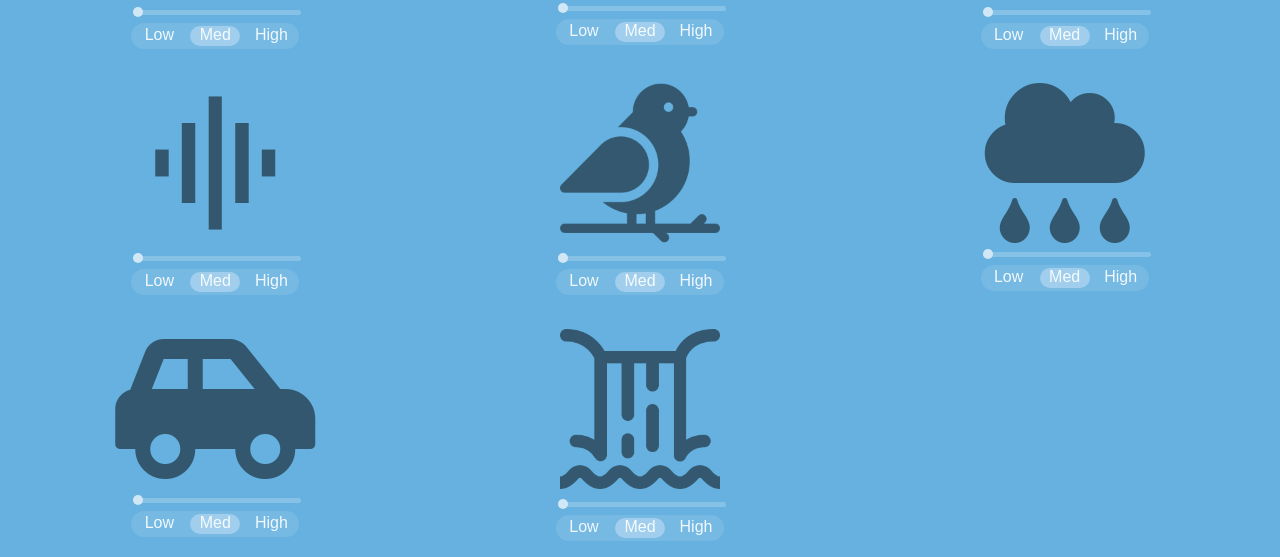
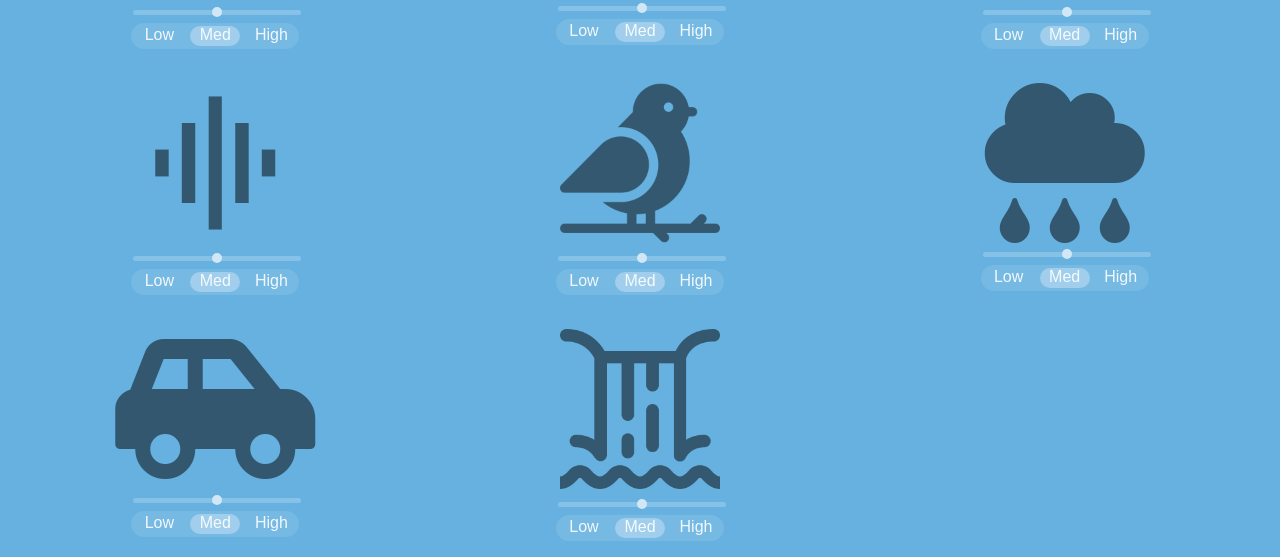
Before and after one commit to aidenbull/ambient-noise-generator, a plain HTML site: page index.html in a window 1280 px wide. Shown: the part 341-898 px from the top of the page. Drawn offline with Linux system fonts and the light colour scheme; a web font is replaced by a local one.

Commit message:
Update index.html

```diff
--- a/index.html
+++ b/index.html
@@ -551,7 +551,7 @@
 
                     <i class="sample-icon material-icons" style="opacity:0.5" id="swapImage1" onclick="playPause(this, volume1)" current-audio=medaudio1>whatshot</i>
                     <div class="sample-volume">
-                        <input class="slider" oninput="sliderVolume(this, swapImage1)" type="range" id="volume1" min="0" max="100" step="1" value="0">
+                        <input class="slider" oninput="sliderVolume(this, swapImage1)" type="range" id="volume1" min="0" max="100" step="1" value="50">
                     </div>
                     <div class="three-state-button">
                         <div class="toggle_radio">
@@ -574,7 +574,7 @@
 
                     <i class="sample-icon fas fa-wind" style="opacity:0.5" id="swapImage2" onclick="playPause(this, volume2)" current-audio=medaudio2></i>
                     <div class="sample-volume">
-                        <input class="slider" oninput="sliderVolume(this, swapImage2)" type="range" id="volume2" min="0" max="100" step="1" value="0">
+                        <input class="slider" oninput="sliderVolume(this, swapImage2)" type="range" id="volume2" min="0" max="100" step="1" value="50">
                     </div>
                     <div class="three-state-button">
                         <div class="toggle_radio">
@@ -597,7 +597,7 @@
 
                     <i class="sample-icon material-icons" style="opacity:0.5" id="swapImage3" onclick="playPause(this, volume3)" current-audio=medaudio3>waves</i>
                     <div class="sample-volume">
-                        <input class="slider" oninput="sliderVolume(this, swapImage3)" type="range" id="volume3" min="0" max="100" step="1" value="0">
+                        <input class="slider" oninput="sliderVolume(this, swapImage3)" type="range" id="volume3" min="0" max="100" step="1" value="50">
                     </div>
                     <div class="three-state-button">
                         <div class="toggle_radio">
@@ -620,7 +620,7 @@
 
                     <i class="sample-icon material-icons" style="opacity:0.5" id="swapImage4" onclick="playPause(this, volume4)" current-audio=medaudio4>graphic_eq</i>
                     <div class="sample-volume">
-                        <input class="slider" oninput="sliderVolume(this, swapImage4)" type="range" id="volume4" min="0" max="100" step="1" value="0">
+                        <input class="slider" oninput="sliderVolume(this, swapImage4)" type="range" id="volume4" min="0" max="100" step="1" value="50">
                     </div>
                     <div class="three-state-button">
                         <div class="toggle_radio">
@@ -645,7 +645,7 @@
                         <img src=".\Assets\bird.png" style="opacity:0.5" width=160px height=160px id="swapImage5" onclick="playPause(this, volume5)" current-audio=medaudio5>
                     </div>
                     <div class="sample-volume">
-                        <input class="slider" oninput="sliderVolume(this, swapImage5)" type="range" id="volume5" min="0" max="100" step="1" value="0">
+                        <input class="slider" oninput="sliderVolume(this, swapImage5)" type="range" id="volume5" min="0" max="100" step="1" value="50">
                     </div>
                     <div class="three-state-button">
                         <div class="toggle_radio">
@@ -668,7 +668,7 @@
 
                     <i class="sample-icon fas fa-cloud-rain" style="opacity:0.5" id="swapImage6" onclick="playPause(this, volume6)" current-audio=medaudio6></i>
                     <div class="sample-volume">
-                        <input class="slider" oninput="sliderVolume(this, swapImage6)" type="range" id="volume6" min="0" max="100" step="1" value="0">
+                        <input class="slider" oninput="sliderVolume(this, swapImage6)" type="range" id="volume6" min="0" max="100" step="1" value="50">
                     </div>
                     <div class="three-state-button">
                         <div class="toggle_radio">
@@ -690,7 +690,7 @@
 
                     <i class="sample-icon fas fa-car-side" style="opacity:0.5" id="swapImage7" onclick="playPause(this, volume7)" current-audio=medaudio7></i>
                     <div class="sample-volume">
-                        <input class="slider" oninput="sliderVolume(this, swapImage7)" type="range" id="volume7" min="0" max="100" step="1" value="0">
+                        <input class="slider" oninput="sliderVolume(this, swapImage7)" type="range" id="volume7" min="0" max="100" step="1" value="50">
                     </div>
                     <div class="three-state-button">
                         <div class="toggle_radio">
@@ -714,7 +714,7 @@
                         <img src=".\Assets\waterfall.png" style="opacity:0.5" width=160px height=160px id="swapImage8" onclick="playPause(this, volume8)" current-audio=medaudio8>
                     </div>
                     <div class="sample-volume">
-                        <input class="slider" oninput="sliderVolume(this, swapImage8)" type="range" id="volume8" min="0" max="100" step="1" value="0">
+                        <input class="slider" oninput="sliderVolume(this, swapImage8)" type="range" id="volume8" min="0" max="100" step="1" value="50">
                     </div>
                     <div class="three-state-button">
                         <div class="toggle_radio">
```
